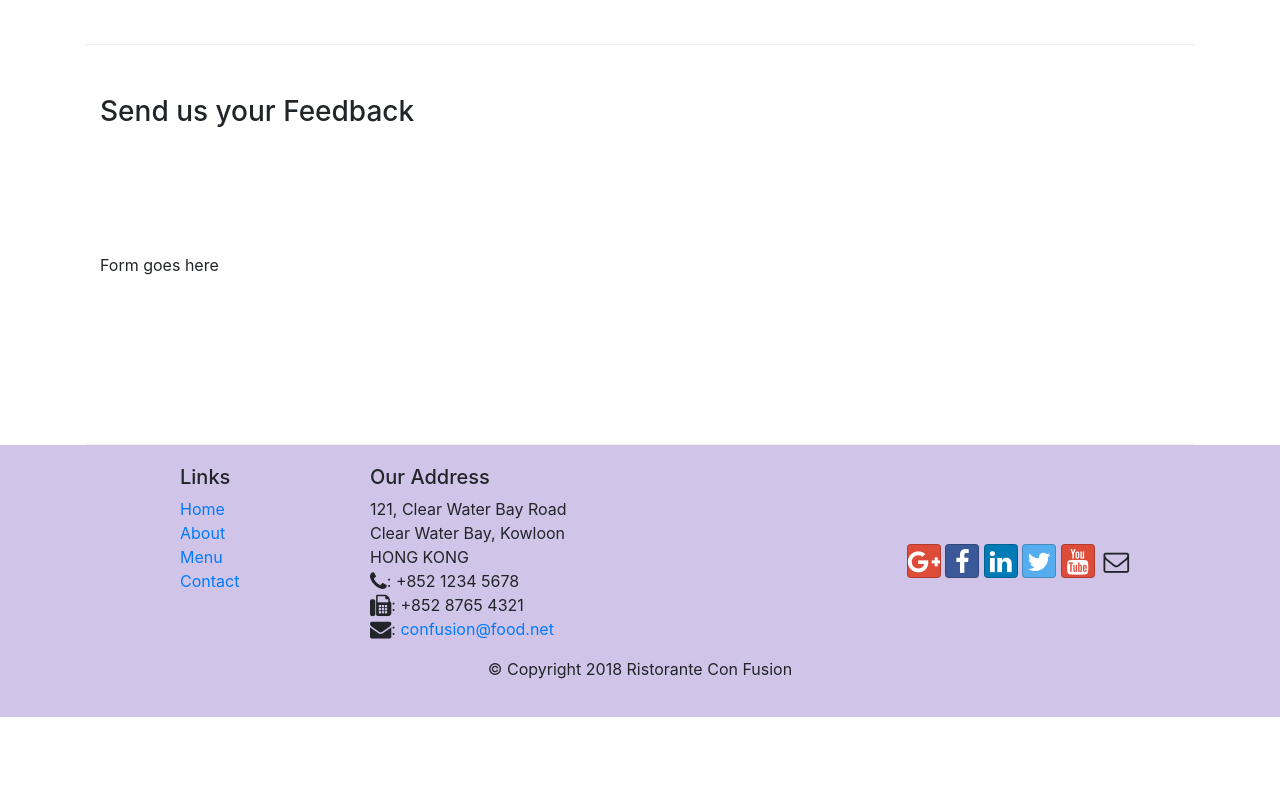
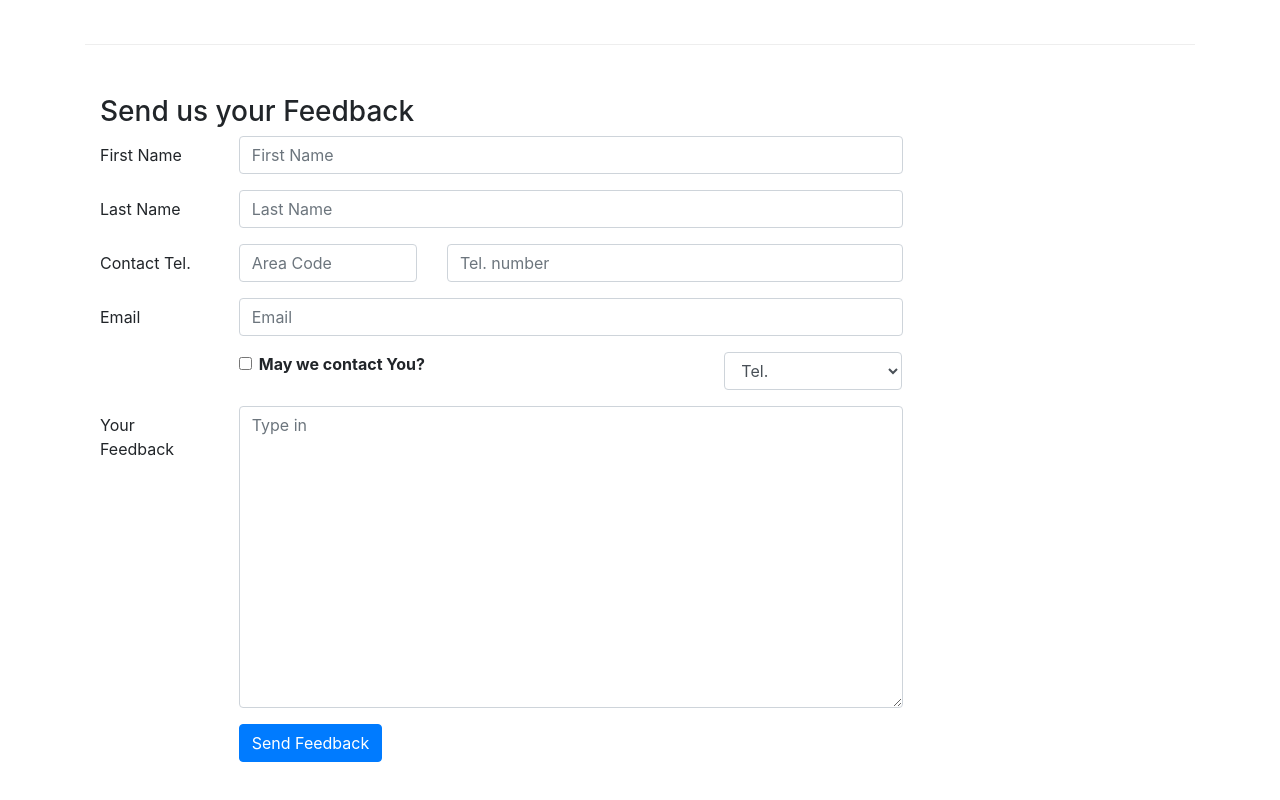
Before and after one commit to mussab07/git-test, a website: page contactus.html in a window 1280 px wide. Shown: the part 820-1620 px from the top of the page. Before the commit the page ends 1537 px from the top, so only its background shows below. Drawn offline with nearby package versions, Linux system fonts and the light colour scheme.

Commit message:
bootstrap forms

```diff
--- a/contactus.html
+++ b/contactus.html
@@ -94,8 +94,71 @@
            <div class="col-12">
               <h3>Send us your Feedback</h3>
            </div>
+           <!-- form -->
             <div class="col-12 col-md-9">
-                Form goes here
+                <form>
+                    <!-- input name -->
+                    <div class="form-group row">
+                        <label for="firstname" class="col-md-2 col-form-label">First Name</label>
+                        <div class="col-md-10">
+                            <input type="text" class="form-control" id="firstname" name="firstname" placeholder="First Name">
+                        </div>
+                    </div>
+                    <div class="form-group row">
+                        <label for="lastname" class="col-md-2 col-form-label">Last Name</label>
+                        <div class="col-md-10">
+                            <input type="text" class="form-control" id="lastname" name="lastname" placeholder="Last Name">
+                        </div>
+                    </div>
+                    <!-- input tel -->
+                    <div class="form-group row">
+                        <label for="telnum" class="col-12 col-md-2 col-form-label">Contact Tel.</label>
+                        <div class="col-5 col-md-3">
+                            <input type="tel" class="form-control" id="areacode" name="areacode" placeholder="Area Code">
+                        </div>
+                        <div class="col-7 col-md-7">
+                            <input type="tel" class="form-control" id="telnum" name="telnum" placeholder="Tel. number">
+                        </div>
+                    </div>
+                    <!-- input mail -->
+                    <div class="form-group row">
+                        <label for="emailid" class="col-md-2 col-form-label">Email</label>
+                        <div class="col-md-10">
+                            <input type="email" class="form-control" id="emailid" name="emailid" placeholder="Email" >
+                        </div>
+                    </div>
+                    <!-- checkbox -->
+                    <div class="form-group row">
+                        <div class="col-md-6 offset-md-2">
+                            <div class="form-check">
+                                <input type="checkbox" class="form-check-input" name="approve" id="approve" value="" >
+                                <label for="approve" class="form-check-label">
+                                    <strong>May we contact You?</strong>
+                                </label>
+                            </div>
+                        </div>
+                        <!-- selectbox -->
+                        <div class="col-md-3 offset-md-1">
+                            <select class="form-control">
+                                <option value="telnum">Tel.</option>
+                                <option value="emailid">Email</option>
+                            </select>
+                        </div>
+                    </div>
+                    <!-- textarea -->
+                    <div class="form-group row">
+                        <label for="feedback" class="col-md-2 col-form-label">Your Feedback</label>
+                        <div class="col-md-10">
+                            <textarea class="form-control" id="feedback" name="feedback" placeholder="Type in" rows="12" ></textarea>
+                        </div>
+                    </div>
+                    <!-- submit button -->
+                    <div class="form-group row">
+                        <div class="offset-md-2 col-md-10">
+                            <button type="submit" class="btn btn-primary">Send Feedback</button>
+                        </div>
+                    </div>
+                </form>
             </div>
              <div class="col-12 col-md">
             </div>
```
